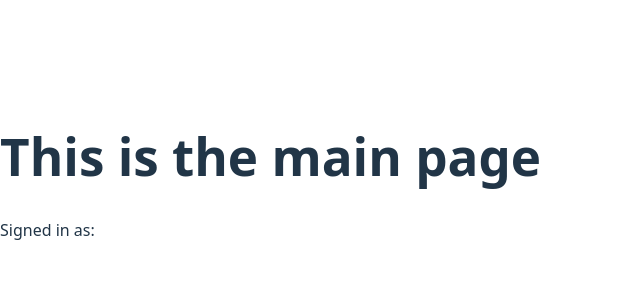
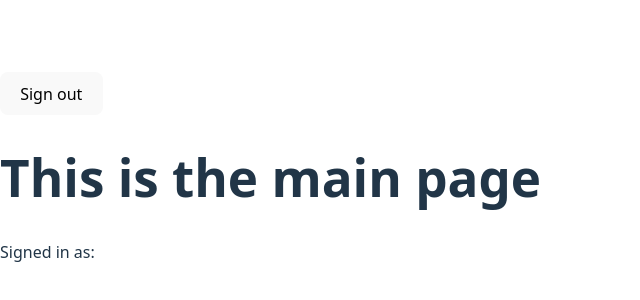
Before and after one commit to CurtisHunter/web-app-template, a React (Vite) app in the folder frontend/: page / in a window 1280 px wide. Shown: the part 224-524 px from the top of the page, without its empty margins (0-640 px from the left). Built offline with nearby package versions, Linux system fonts and the light colour scheme; no server answers.

Commit message:
feat: handle sign out on frontend

```diff
--- a/frontend/src/pages/MainPage/MainPage.tsx
+++ b/frontend/src/pages/MainPage/MainPage.tsx
@@ -5,6 +5,24 @@ function MainPage() {
   const [userName, setUserName] = useState("");
 
   const navigate = useNavigate();
+
+  async function handleSignOut() {
+    try {
+      const response = await fetch("http://localhost:3000/api/auth/sign-out", {
+        method: "POST",
+        credentials: "include",
+      });
+
+      // Check if the request was successful
+      if (!response.ok) {
+        throw new Error(`HTTP error! status: ${response.status}`);
+      }
+
+      navigate("/users/sign-in");
+    } catch (error) {
+      console.error("Error posting data (sign out):", error);
+    }
+  }
 
   useEffect(() => {
     async function checkAuth() {
@@ -26,6 +44,9 @@ function MainPage() {
   }, [navigate]);
   return (
     <main>
+      <button type="button" onClick={handleSignOut}>
+        Sign out
+      </button>
       <h1>This is the main page</h1>
       <p>Signed in as: {userName}</p>
     </main>
```
